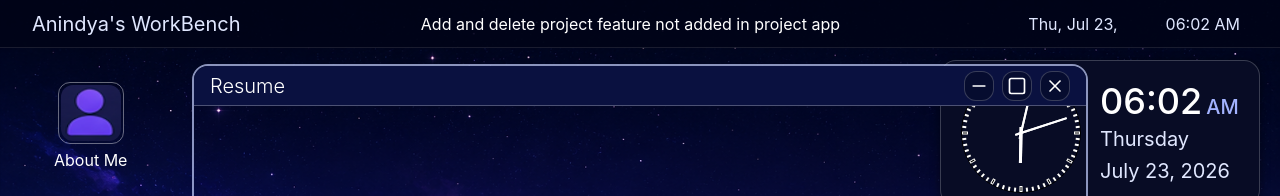
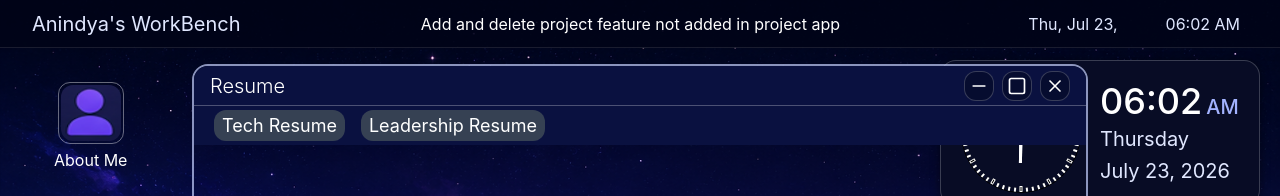
Before and after one commit to Anindya2007/Workbench, a React (Vite) app in the folder web/: page / in a window 1280 px wide. Shown: the top 196 px of the page. Built offline with nearby package versions, Linux system fonts and the light colour scheme; no server answers.

Commit message:
Adding dummy button

```diff
--- a/web/src/app/Resume/Resume.jsx
+++ b/web/src/app/Resume/Resume.jsx
@@ -1,11 +1,19 @@
 import ResumePDF from '../../assets/Resume.pdf';
 
 export default function Resume() {
+
     return (
+        <div className='w-full h-full'>
+            <div className='w-full h-fit px-5 py-1 flex gap-4 bg-[#0a1140]'>
+                <button className=' rounded-xl px-2 py-0.5 text-white text-[18px] bg-gray-700 hover:bg-indigo-600'>Tech Resume</button>
+                <button className=' rounded-xl px-2 py-0.5 text-white text-[18px] bg-gray-700 hover:bg-indigo-600'>Leadership Resume</button>
+            </div>
+
         <embed
             src={ResumePDF}
             type="application/pdf"
             className="w-full h-full"
         />
+        </div>
     );
 }
--- /dev/null
+++ b/web/src/app/Resume/sidebar.jsx
@@ -0,0 +1,7 @@
+
+
+export default function Sidebar(){
+    return(
+        <div></div>
+    )
+}
```
